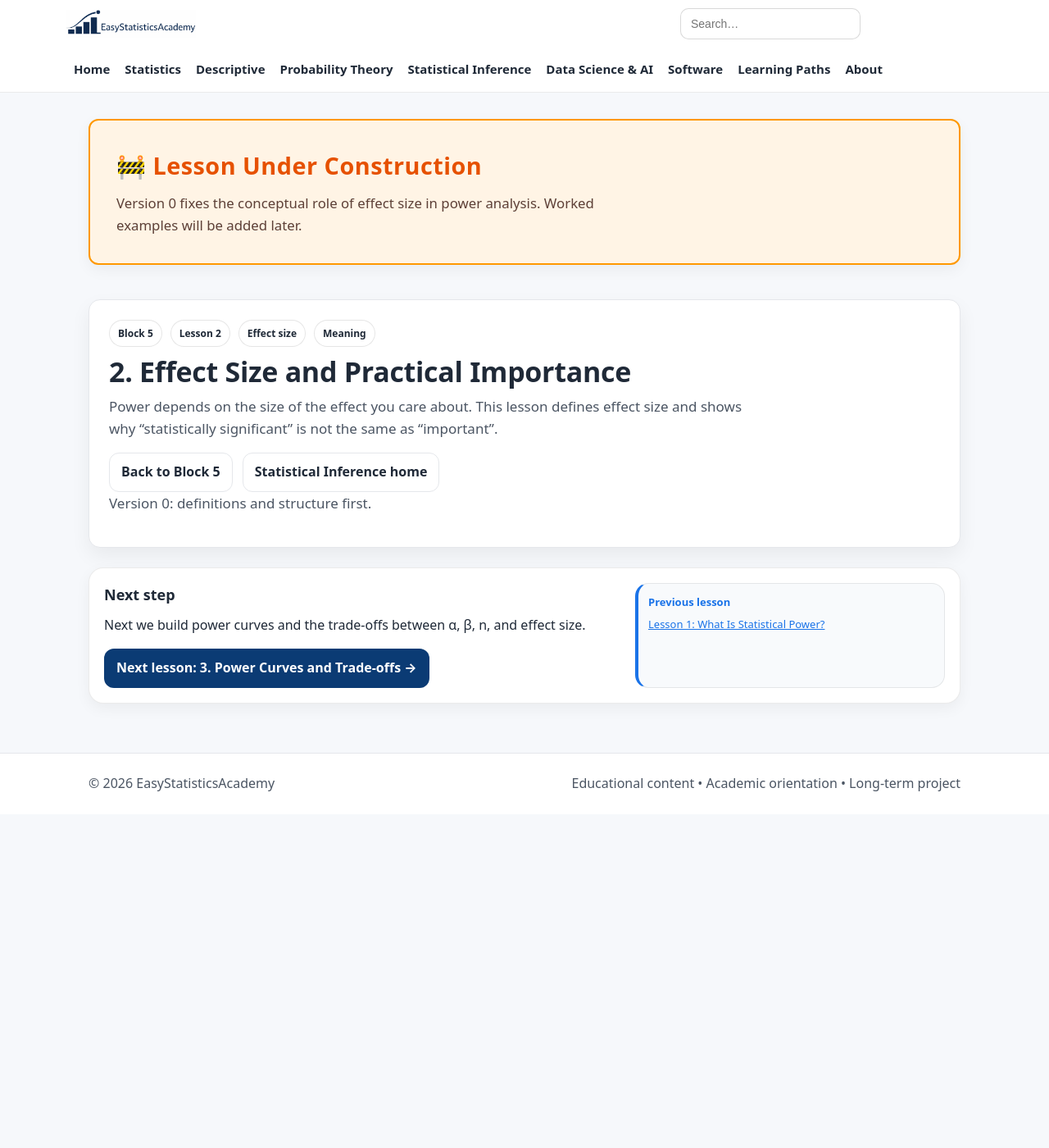
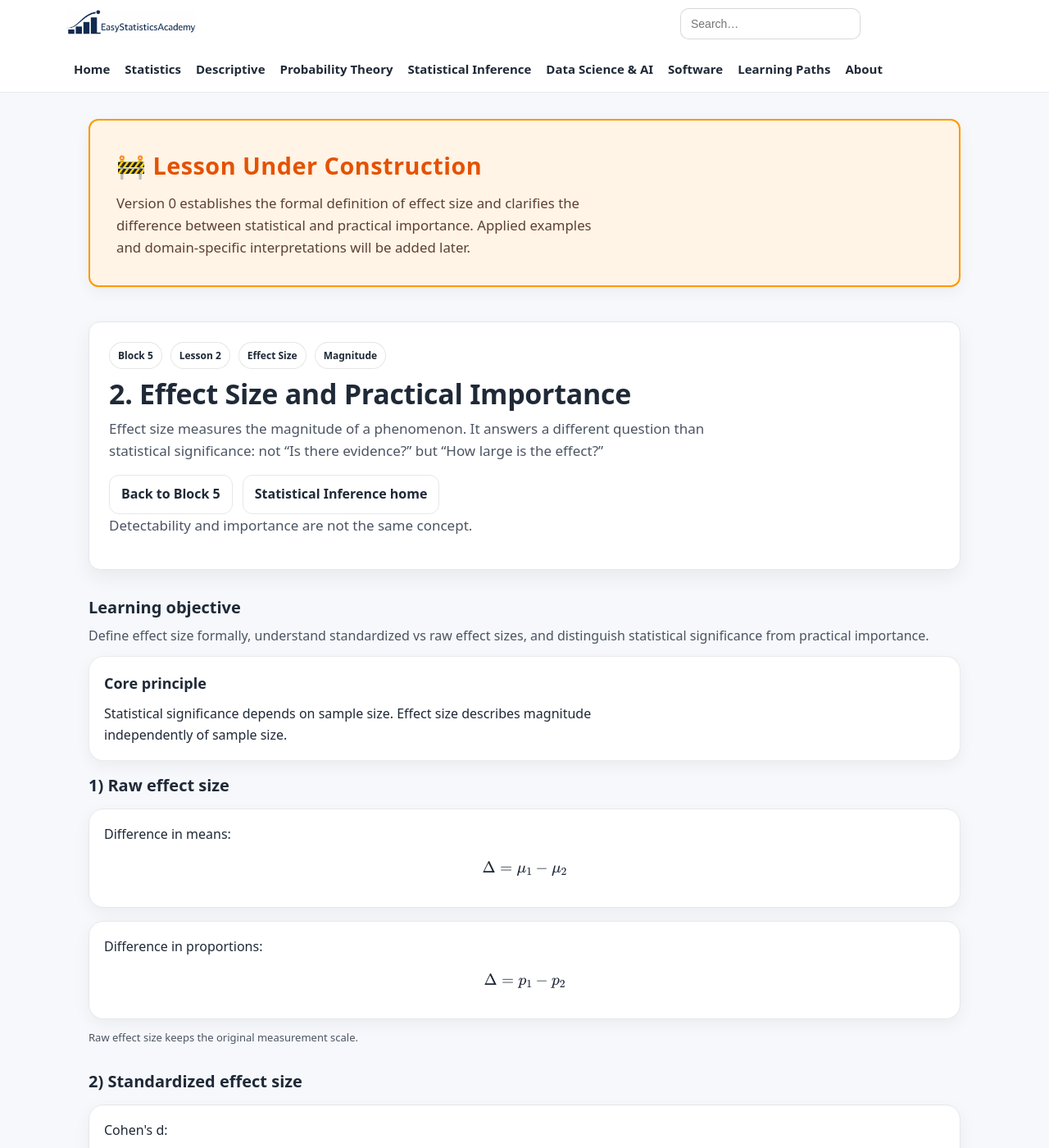
Before and after one commit to ammar-homaida-statistics/easystatisticsacademy, a Jekyll site: the page built from inference/power-sample-size/effect-size-and-practical-importance/index.md, in a window 1280 px wide and 1400 px high. Shown: the whole window at 82% size. Built offline with Jekyll 4.4.1, drawn with Linux system fonts in a browser that asks for light colours; some of the changed text lies outside the part shown.

Commit message:
Add lesson content

```diff
--- a/inference/power-sample-size/effect-size-and-practical-importance/index.md
+++ b/inference/power-sample-size/effect-size-and-practical-importance/index.md
@@ -1,34 +1,41 @@
 ---
 layout: default
 title: "2. Effect Size and Practical Importance"
-description: "Define effect size as practical magnitude, distinguish it from statistical significance, and connect it to power and design."
+description: "Define effect size formally and distinguish statistical significance from practical importance."
 permalink: /inference/power-sample-size/effect-size-and-practical-importance/
 sidebar: false
 ---
 
+<!-- UNDER CONSTRUCTION NOTICE -->
 <section class="section section-slim">
   <div class="callout" style="background:#fff4e5; border:2px solid #ff9800; padding:2rem; border-radius:12px;">
     <div class="callout-copy">
-      <h2 style="margin-top:0; color:#e65100; font-size:1.8rem; letter-spacing:0.5px;">🚧 Lesson Under Construction</h2>
+      <h2 style="margin-top:0; color:#e65100; font-size:1.8rem; letter-spacing:0.5px;">
+        🚧 Lesson Under Construction
+      </h2>
       <p style="margin:0; font-size:1.05rem; color:#5d4037; line-height:1.6;">
-        Version 0 fixes the conceptual role of effect size in power analysis. Worked examples will be added later.
+        Version 0 establishes the formal definition of effect size
+        and clarifies the difference between statistical and practical importance.
+        Applied examples and domain-specific interpretations will be added later.
       </p>
     </div>
   </div>
 </section>
 
+<!-- ✅ Update continue-reading keys -->
 <script>
   (function () {
     var KEY = "esa_continue_inference_power_sample_size_lesson_v0";
+
     localStorage.setItem(KEY, JSON.stringify({
       url: "/inference/power-sample-size/effect-size-and-practical-importance/",
-      label: "Lesson 2 — Effect Size and Practical Importance",
+      label: "Lesson 2 — Effect Size & Practical Importance",
       ts: Date.now()
     }));
 
     localStorage.setItem("esa_continue_inference_last_block_v0", JSON.stringify({
       url: "/inference/power-sample-size/",
-      label: "Block 5 — Power and Sample Size",
+      label: "Block 5 — Power & Sample Size",
       ts: Date.now()
     }));
   })();
@@ -40,14 +47,16 @@
       <div class="badge-row">
         <span class="badge">Block 5</span>
         <span class="badge">Lesson 2</span>
-        <span class="badge">Effect size</span>
-        <span class="badge">Meaning</span>
+        <span class="badge">Effect Size</span>
+        <span class="badge">Magnitude</span>
       </div>
 
       <h1>2. Effect Size and Practical Importance</h1>
+
       <p class="lead">
-        Power depends on the size of the effect you care about.
-        This lesson defines effect size and shows why “statistically significant” is not the same as “important”.
+        Effect size measures the magnitude of a phenomenon.
+        It answers a different question than statistical significance:
+        not “Is there evidence?” but “How large is the effect?”
       </p>
 
       <div class="hero-actions">
@@ -55,7 +64,150 @@
         <a class="btn btn-outline" href="/inference/">Statistical Inference home</a>
       </div>
 
-      <p class="muted-mini">Version 0: definitions and structure first.</p>
+      <p class="muted-mini">
+        Detectability and importance are not the same concept.
+      </p>
+    </div>
+  </div>
+</section>
+
+<section class="section">
+  <div class="section-head">
+    <h2>Learning objective</h2>
+    <p>
+      Define effect size formally,
+      understand standardized vs raw effect sizes,
+      and distinguish statistical significance from practical importance.
+    </p>
+  </div>
+
+  <div class="callout">
+    <div class="callout-copy">
+      <h2>Core principle</h2>
+      <p style="margin:0;">
+        Statistical significance depends on sample size.
+        Effect size describes magnitude independently of sample size.
+      </p>
+    </div>
+  </div>
+</section>
+
+<section class="section">
+  <div class="section-head">
+    <h2>1) Raw effect size</h2>
+  </div>
+
+  <div class="card">
+    Difference in means:
+    \[
+    \Delta = \mu_1 - \mu_2
+    \]
+  </div>
+
+  <div class="card" style="margin-top:1rem;">
+    Difference in proportions:
+    \[
+    \Delta = p_1 - p_2
+    \]
+  </div>
+
+  <p class="muted-mini">
+    Raw effect size keeps the original measurement scale.
+  </p>
+</section>
+
+<section class="section">
+  <div class="section-head">
+    <h2>2) Standardized effect size</h2>
+  </div>
+
+  <div class="card">
+    Cohen's d:
+    \[
+    d = \frac{\mu_1 - \mu_2}{\sigma}
+    \]
+  </div>
+
+  <p>
+    Standardization expresses the difference in units of standard deviation,
+    allowing comparison across studies.
+  </p>
+
+  <div class="card" style="margin-top:1rem;">
+    For ANOVA:
+    <br><br>
+    Eta-squared:
+    \[
+    \eta^2 = \frac{SS_{Between}}{SS_{Total}}
+    \]
+  </div>
+</section>
+
+<section class="section">
+  <div class="section-head">
+    <h2>3) Statistical vs practical significance</h2>
+  </div>
+
+  <div class="grid grid-2">
+    <div class="card">
+      <h3>Statistical significance</h3>
+      <p>
+        Determined by p-value and alpha.
+        Influenced by sample size.
+      </p>
+    </div>
+
+    <div class="card">
+      <h3>Practical importance</h3>
+      <p>
+        Determined by magnitude and domain context.
+        Independent of sample size.
+      </p>
+    </div>
+  </div>
+
+  <div class="card" style="margin-top:1rem;">
+    A very small effect can be statistically significant
+    if sample size is large.
+  </div>
+
+  <div class="card" style="margin-top:1rem;">
+    A meaningful effect may fail to reach significance
+    in a small sample study.
+  </div>
+</section>
+
+<section class="section">
+  <div class="section-head">
+    <h2>4) Role in power analysis</h2>
+  </div>
+
+  <div class="card">
+    Power increases as effect size increases.
+  </div>
+
+  <p>
+    Sample size calculations require specifying
+    the minimum effect size worth detecting.
+  </p>
+
+  <div class="card" style="margin-top:1rem;">
+    Study planning question:
+    <br><br>
+    What is the smallest meaningful effect?
+  </div>
+</section>
+
+<section class="section section-slim">
+  <div class="callout">
+    <div class="callout-copy">
+      <h2>Outcome of this lesson</h2>
+      <ul class="bullets">
+        <li>Define raw and standardized effect sizes</li>
+        <li>Distinguish magnitude from significance</li>
+        <li>Understand role of effect size in power</li>
+        <li>Avoid confusing statistical with practical importance</li>
+      </ul>
     </div>
   </div>
 </section>
@@ -63,8 +215,12 @@
 <section class="section section-slim">
   <div class="callout">
     <div class="callout-copy">
-      <h2>Next step</h2>
-      <p style="margin:0;">Next we build power curves and the trade-offs between α, β, n, and effect size.</p>
+      <h2>Next lesson</h2>
+      <p style="margin:0;">
+        We now visualize how power changes
+        as effect size, alpha, and sample size vary.
+      </p>
+
       <div class="pill-row" style="margin-top:1rem;">
         <a class="btn" href="/inference/power-sample-size/power-curve-and-tradeoffs/">
           Next lesson: 3. Power Curves and Trade-offs →
```
